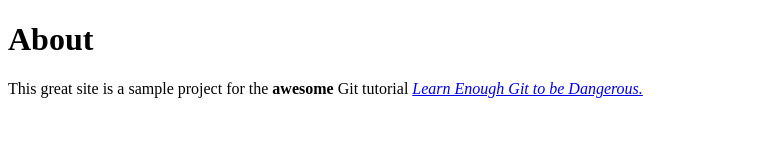
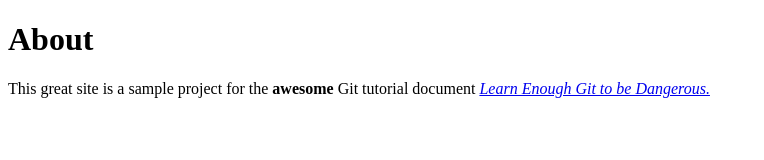
Before and after one commit to rcrim/website, a plain HTML site: page about.html in a window 1280 px wide. Shown: the whole page, without its empty margins (0-764 px from the left). Drawn offline with Linux system fonts and the light colour scheme.

Commit message:
Add git tutorial document

```diff
--- a/about.html
+++ b/about.html
@@ -5,7 +5,7 @@
   </head>
   <body>
     <H1>About</H1>
-    <P> This great site is a sample project for the <strong> awesome</strong> Git tutorial <a href="http://learnenough.com/git-tutorial"><em>Learn Enough Git to be Dangerous.</em></a>
+    <P> This great site is a sample project for the <strong> awesome</strong> Git tutorial document <a href="http://learnenough.com/git-tutorial"><em>Learn Enough Git to be Dangerous.</em></a>
    </P>
  </body>
 </html>
```
